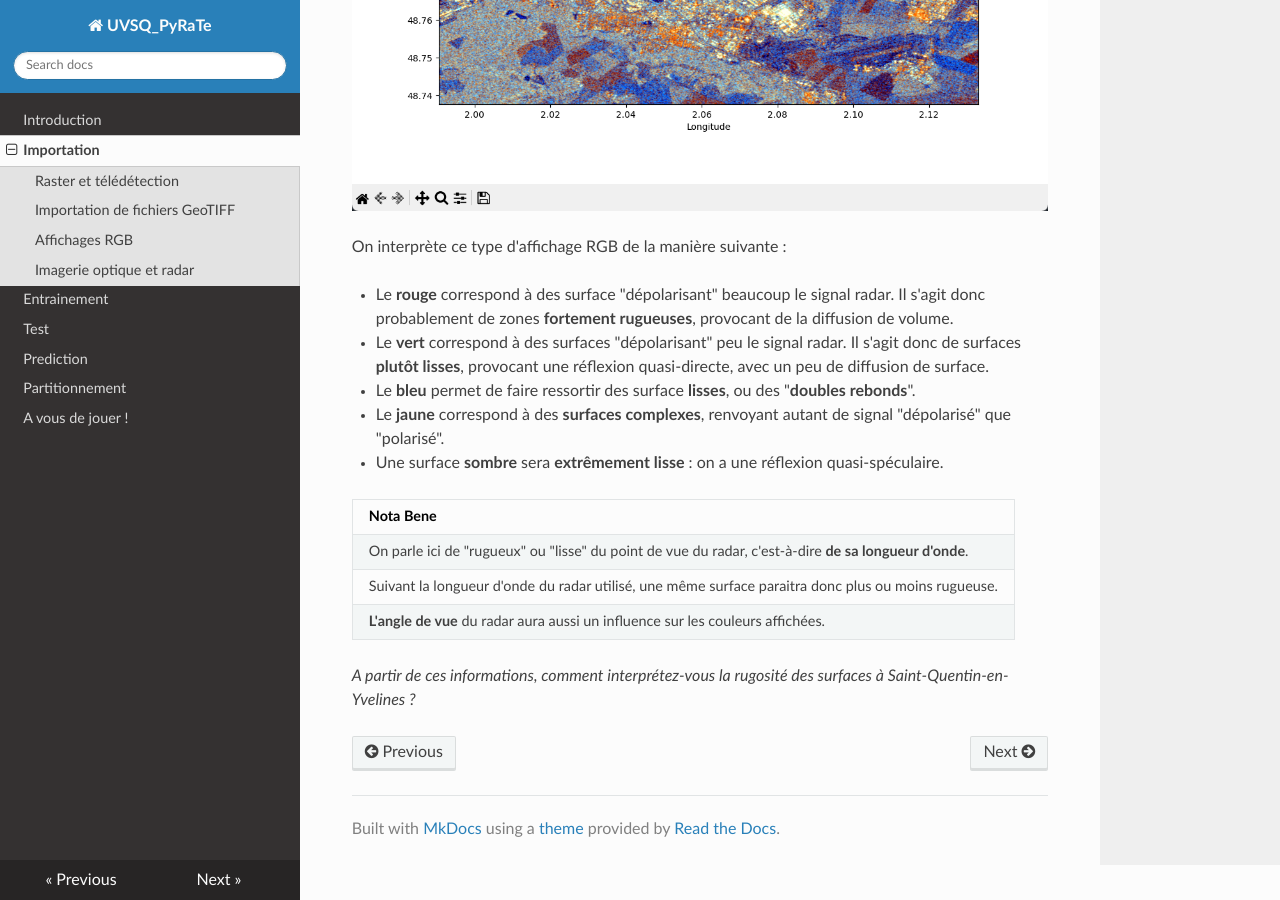
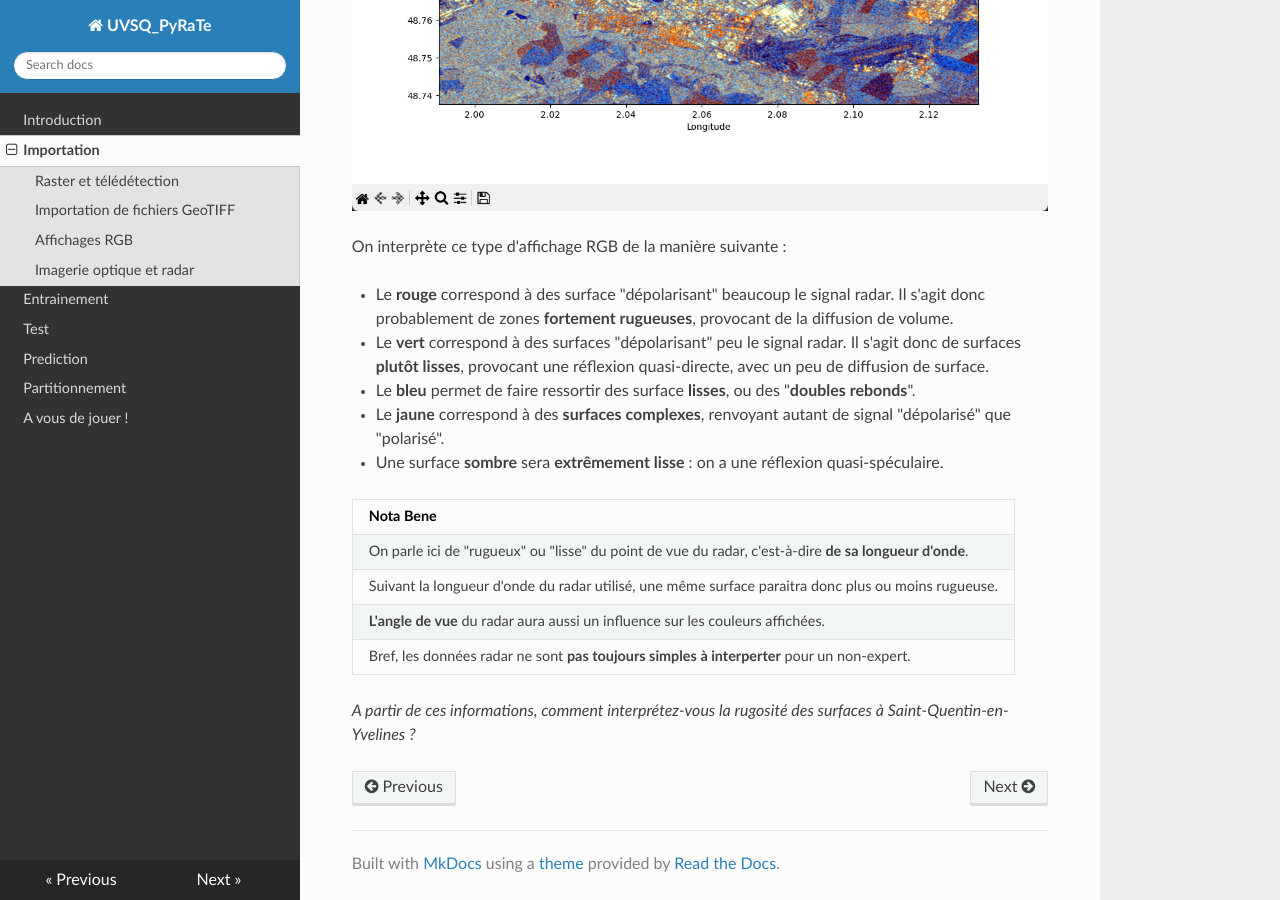
Before and after one commit to NicOudart/PyRaTe, an MkDocs documentation site: the page built from docs/importation.md, in a window 1280 px wide and 900 px high, scrolled down 7621 px. Built offline with MkDocs 1.6.1, drawn with Linux system fonts in a browser that asks for light colours; nearby versions of some CDN libraries.

Commit message:
-Minor addition to a nota bene in the tutorial.

```diff
--- a/docs/importation.md
+++ b/docs/importation.md
@@ -185,5 +185,6 @@ On interprète ce type d'affichage RGB de la manière suivante :
 |On parle ici de "rugueux" ou "lisse" du point de vue du radar, c'est-à-dire **de sa longueur d'onde**.|
 |Suivant la longueur d'onde du radar utilisé, une même surface paraitra donc plus ou moins rugueuse.|
 |**L'angle de vue** du radar aura aussi un influence sur les couleurs affichées.|
+|Bref, les données radar ne sont **pas toujours simples à interperter** pour un non-expert.|
 
 _A partir de ces informations, comment interprétez-vous la rugosité des surfaces à Saint-Quentin-en-Yvelines ?_
```
